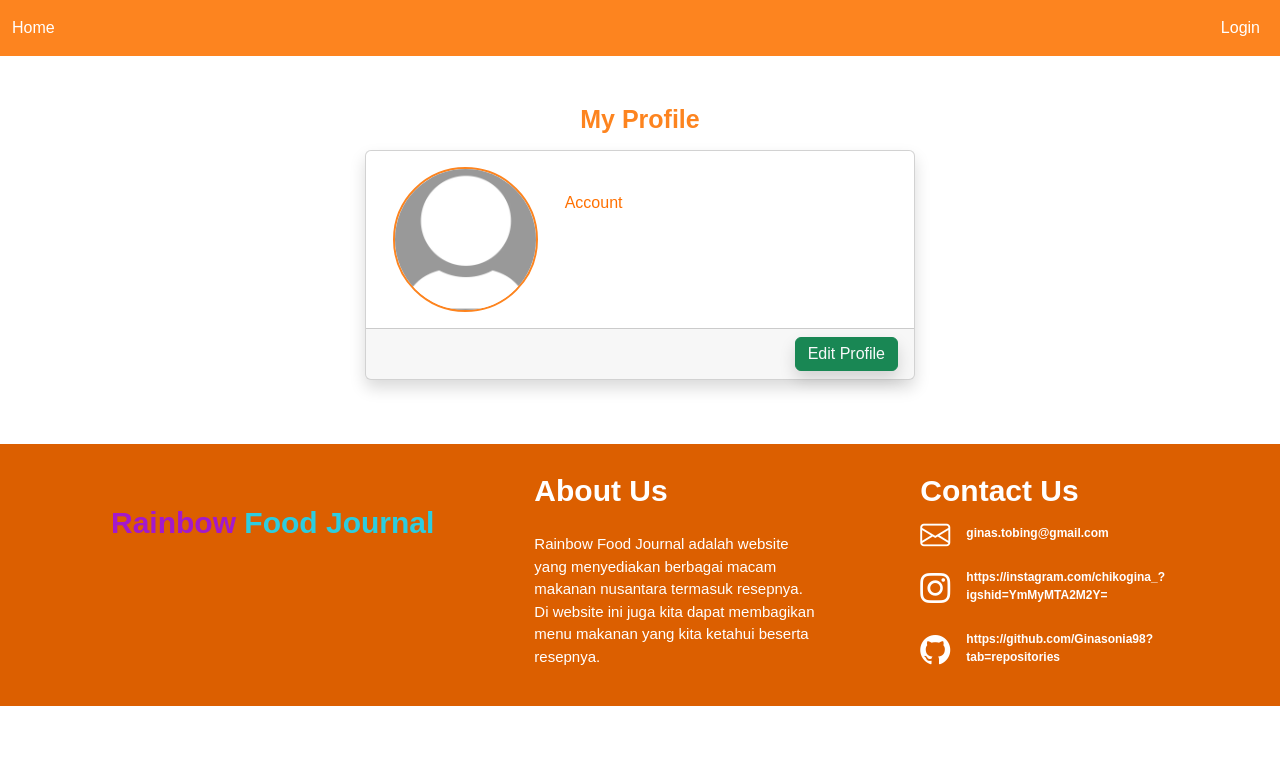
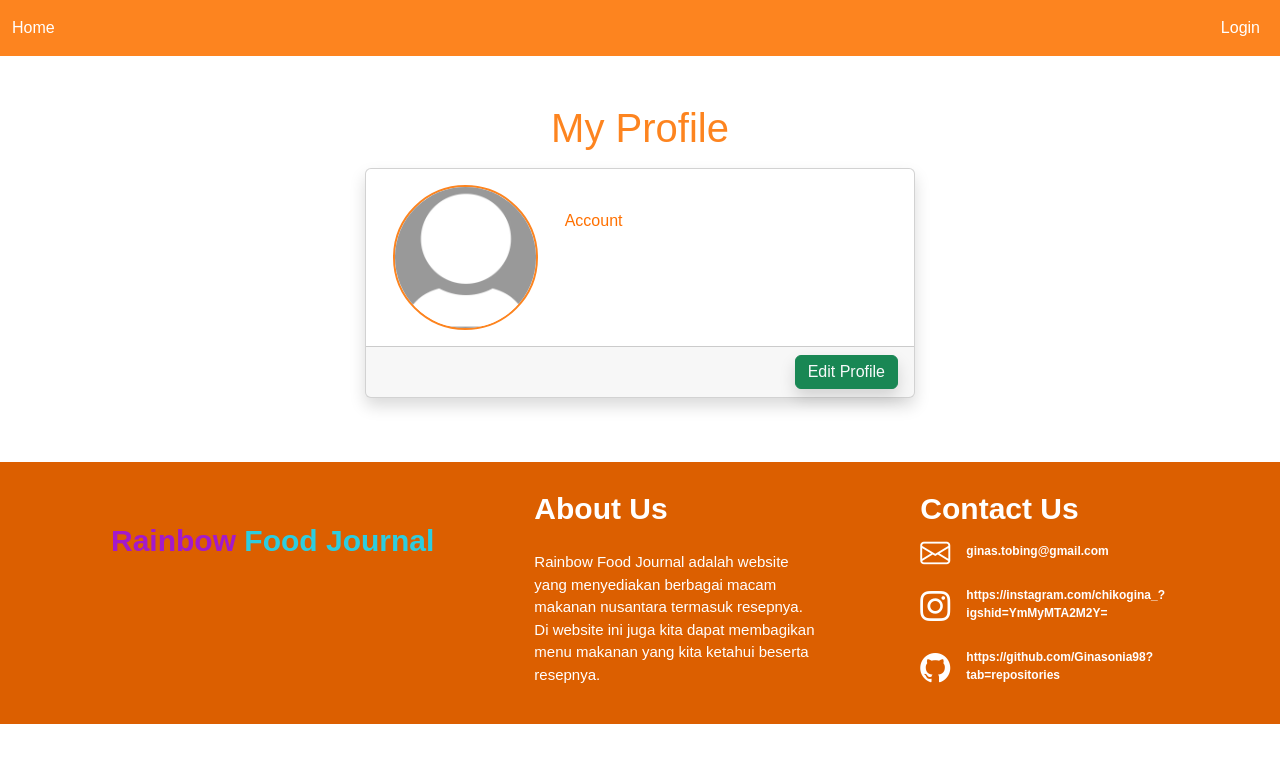
Before and after one commit to Ginasonia98/RainbowfoodjournalbyGina, a React (Create React App) app: page /profile-user in a window 1280 px wide. Shown: the top 762 px of the page. Built offline with nearby package versions, Linux system fonts and the light colour scheme; no server answers; some icons are missing.

Commit message:
make change on profile menu

```diff
--- a/src/component/Profile/Profile.css
+++ b/src/component/Profile/Profile.css
@@ -35,3 +35,27 @@
   appearance: none;
   margin-left: -100px !important;
 }
+
+.titler {
+  color: #FD841F;
+}
+
+@media (width < 768px) {
+  .titler {
+    margin-left: -200px !important;
+  }
+
+  .form-labele {
+    margin-left: -70px !important;
+  }
+
+  .form-controll {
+    margin-left: -70px !important;
+    width: 170%;
+  }
+
+  .img-profile-page {
+    margin-left: -55px;
+  }
+
+}
--- a/src/component/Profile/Profile.js
+++ b/src/component/Profile/Profile.js
@@ -85,7 +85,7 @@ const Profile = () => {
     <>
       <section className="container-fluid py-5">
         <div className="mx-auto profile-detail">
-          <h1 className="title text-center">My Profile</h1>
+          <h1 className="titler text-center">My Profile</h1>
           <div className="card my-3 shadow">
             <div className="card-body">
               <div className="row g-2">
@@ -156,9 +156,7 @@ const Profile = () => {
             <div className="modal-dialog">
               <div className="modal-content">
                 <div className="modal-header">
-                  <h5 className="modal-title" >
-                    Edit Profile
-                  </h5>
+                  <h5 className="modal-title">Edit Profile</h5>
                   <button
                     type="button"
                     className="btn-close"
```
